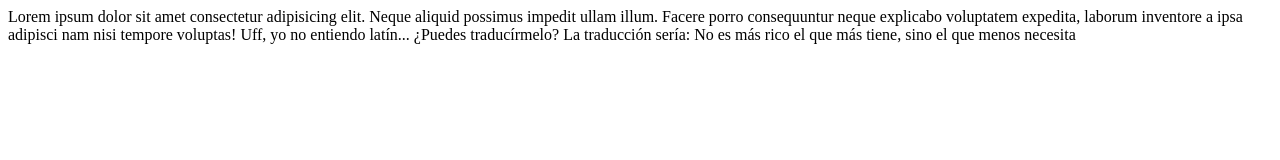
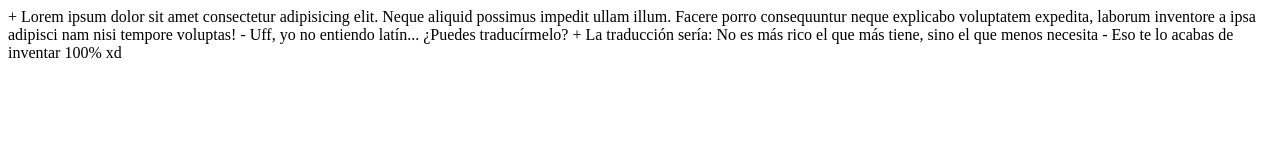
Before and after one commit to Guilliu/Prueba, a plain HTML site: page index.html in a window 1280 px wide. Drawn offline with Linux system fonts and the light colour scheme.

Commit message:
Fourth commit

```diff
--- a/index.html
+++ b/index.html
@@ -6,11 +6,14 @@
     <title>Document</title>
 </head>
 <body>
-    Lorem ipsum dolor sit amet consectetur adipisicing elit. Neque aliquid possimus impedit ullam illum. Facere porro consequuntur neque explicabo voluptatem expedita, laborum inventore a ipsa adipisci nam nisi tempore voluptas!
 
-    Uff, yo no entiendo latín... ¿Puedes traducírmelo?
+    + Lorem ipsum dolor sit amet consectetur adipisicing elit. Neque aliquid possimus impedit ullam illum. Facere porro consequuntur neque explicabo voluptatem expedita, laborum inventore a ipsa adipisci nam nisi tempore voluptas!
 
-    La traducción sería: No es más rico el que más tiene, sino el que menos necesita
+    - Uff, yo no entiendo latín... ¿Puedes traducírmelo?
+
+    + La traducción sería: No es más rico el que más tiene, sino el que menos necesita
+
+    - Eso te lo acabas de inventar 100% xd
 
 </body>
 </html>
```
